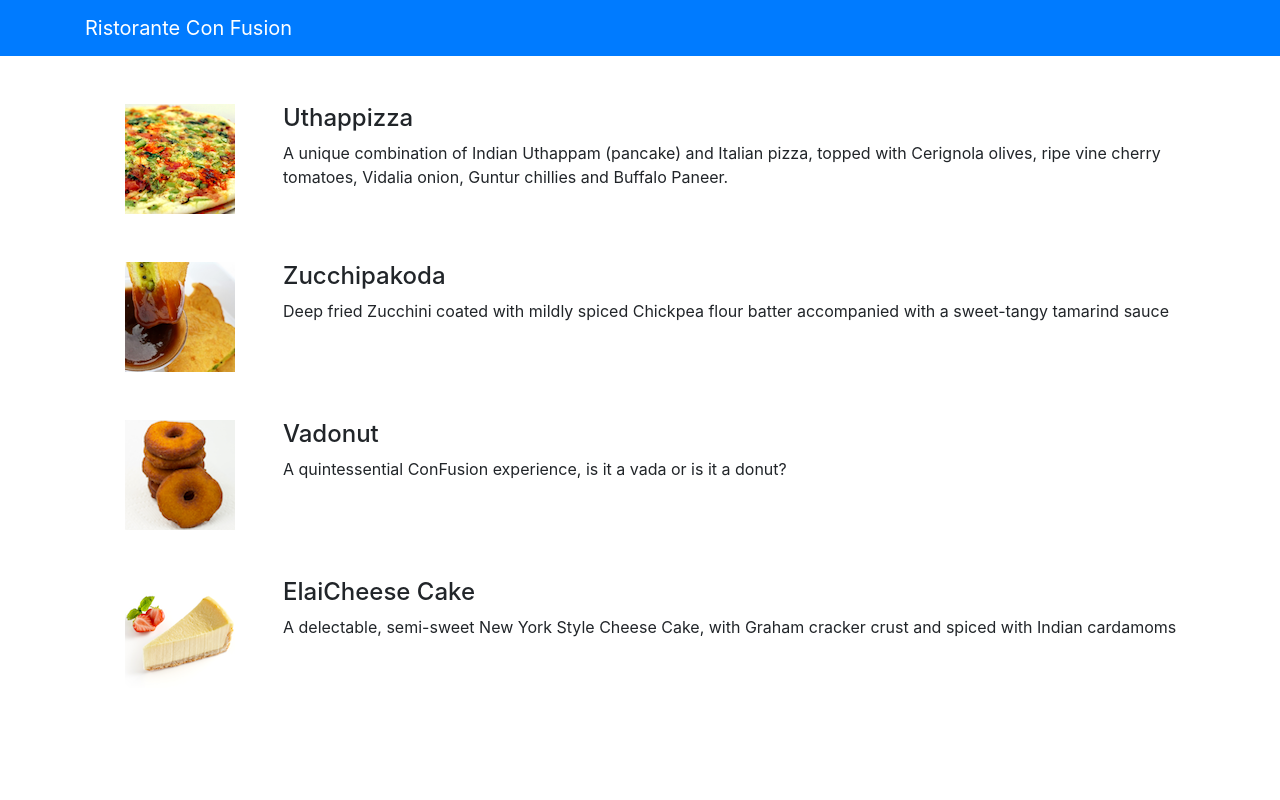
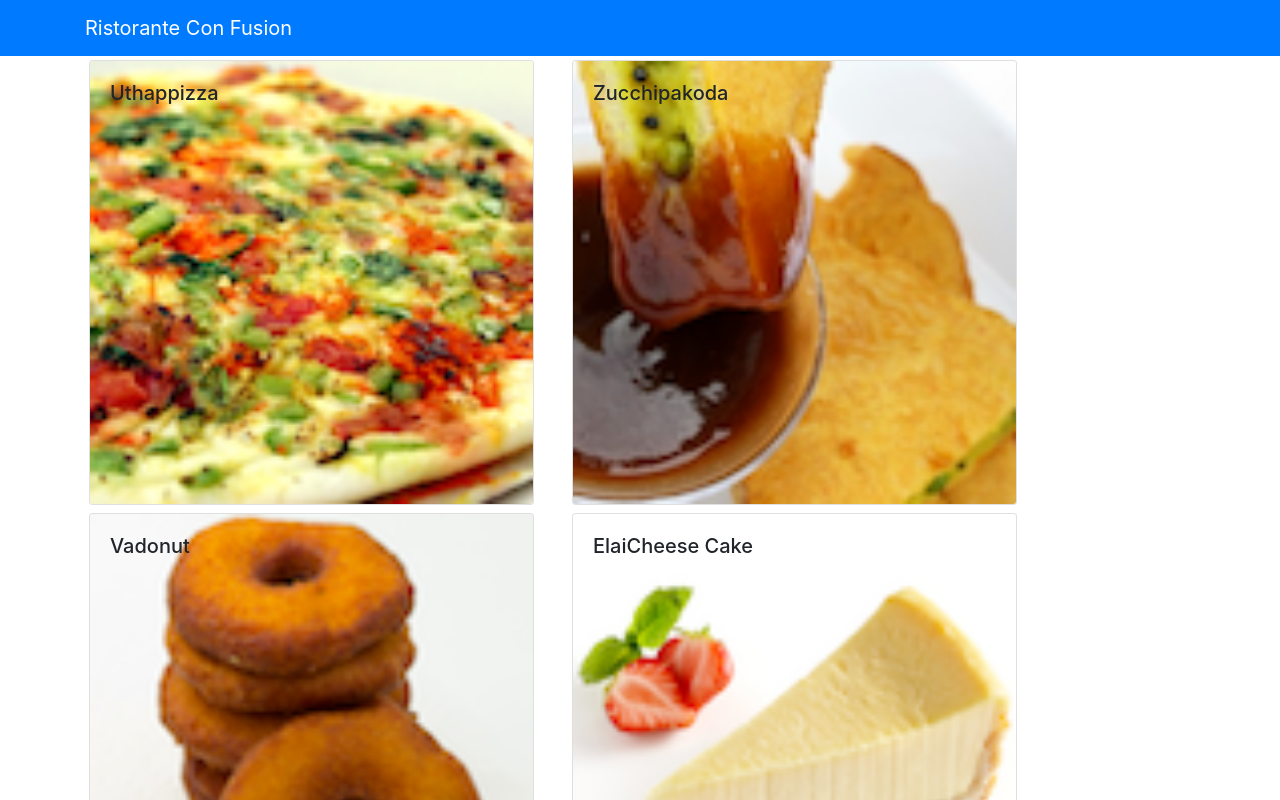
Before and after one commit to mayanknegi-kun/Con-fusion, a React (Create React App) app: page / in a window 1280 px wide. Shown: the top 800 px of the page. Built offline with nearby package versions, Linux system fonts and the light colour scheme.

Commit message:
added menuDetail component

```diff
--- /dev/null
+++ b/src/components/DishDetailComponent.js
@@ -0,0 +1,57 @@
+import React, { Component } from 'react'
+import {
+    Card,
+    CardImg,
+    CardText,
+    CardBody,
+    CardTitle,
+  } from 'reactstrap';
+
+
+class DishDetail extends Component {
+
+    render() {
+
+        const dish = this.props.dish
+
+       function renderComments(comments){
+            if(comments.length>0){
+                return<div>
+                    <header><h4>Comments</h4></header>
+                    <ul className="list-unstyled">
+                    {comments.map((comment)=>{
+                        return  <>
+                        <li>{comment.comment}</li>
+                        <li>--{comment.author}, {comment.date.slice(0,10)}</li>
+                        </>
+                    })}
+                    </ul>
+                </div>
+            }
+            else{
+                return // no comments for this
+            }
+        }
+
+        if (dish != null) {
+            return <div className="row">
+            <div className="col-12 col-md-5">
+            <Card>
+                <CardImg top width="100%" src={dish.image} alt={dish.name} />
+                <CardBody>
+                <CardTitle><strong>{dish.name}</strong></CardTitle>
+                <CardText>{dish.description}</CardText>
+                </CardBody>
+            </Card>
+            </div>
+            <div className="col-12 col-md-5">
+                {renderComments(dish.comments)}
+            </div>
+            </div>
+        } else {
+            return <div></div>
+        }
+    }
+}
+
+export default DishDetail;
--- a/src/components/MenuComponent.js
+++ b/src/components/MenuComponent.js
@@ -1,41 +1,39 @@
 import React, { Component } from 'react'
-import {Media} from 'reactstrap';
+import {Card,CardImg,CardImgOverlay,CardTitle} from 'reactstrap';
+import DishDetail from "./DishDetailComponent";
 
 class Menu extends Component {
 
     constructor(props){
         super(props);
         this.state={
+            selectedDish:null
         }
+    }
+
+    onDishSelect(dish){
+        this.setState({selectedDish:dish});
     }
 
     render(){
 
         const menu = this.props.dishes.map(dish =>{
             return(
-                <div key={dish.id} className="col-12 mt-5">
-                    <Media tag='li'>
-                        <Media left middle>
-                            <Media object src={dish.image} alt={dish.name}/>
-                        </Media>
-                        <Media body className="ml-5">
-                            <Media heading>
-                                {dish.name}
-                            </Media>
-                                <p>{dish.description}</p>
-                        </Media>
-                     </Media>
+                <div className="col-12 col-md-5 m-1">
+                    <Card key={dish.id} onClick={()=>this.onDishSelect(dish)}>
+                        <CardImg width="100%" src={dish.image} alt={dish.name}/>
+                        <CardImgOverlay>
+                            <CardTitle>{dish.name}</CardTitle>
+                        </CardImgOverlay>
+                    </Card>
                 </div>
             )
         });
 
         return(
             <div className="container">
-                <div className='row'>
-                    <Media list>
-                        {menu}
-                    </Media>
-                </div>
+                <div className='row'>{menu}</div>
+                <DishDetail dish={this.state.selectedDish} />
             </div>
         );
     }
```
